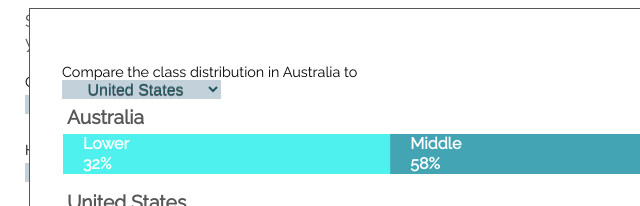
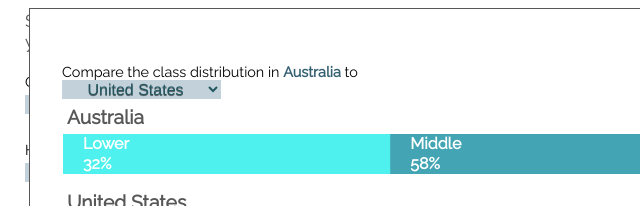
Before and after one commit to gitvfd/middle-class-online-calculator, a plain HTML site: page index.html in a window 1280 px wide. Both pictures are taken after a click on the button "Compare". Shown: the top 206 px of the page, 3-643 px from the left. Drawn offline with Linux system fonts and the light colour scheme.

Commit message:
updated style

```diff
--- a/css/style.css
+++ b/css/style.css
@@ -183,6 +183,11 @@ h1{
     border-color:#575757;
 }
 
+#selCouName{
+    font-weight:900;
+    color:rgb(53, 96, 114);
+
+}
 
 .dropdownSel2{
     display: inline;
```
